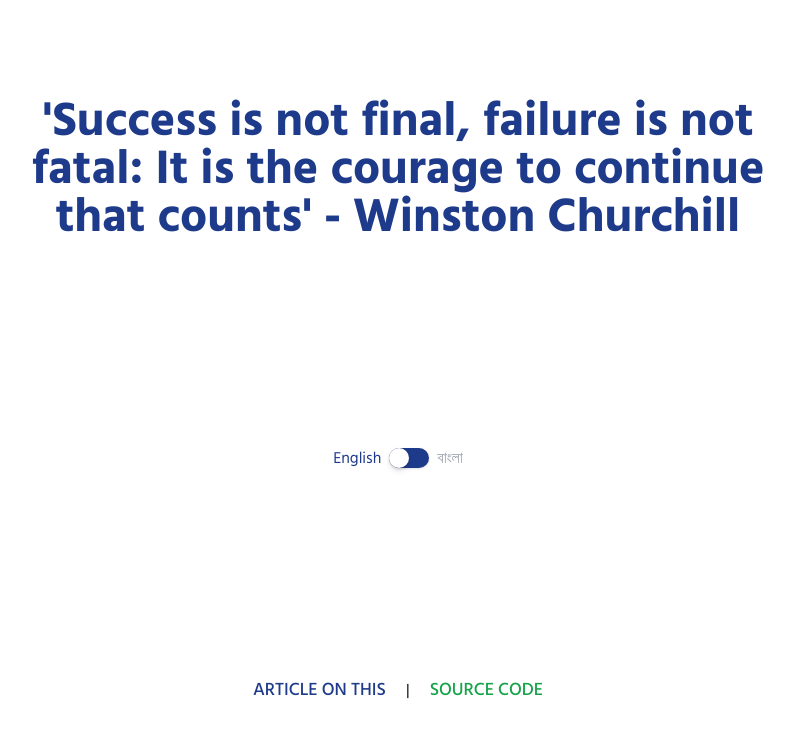
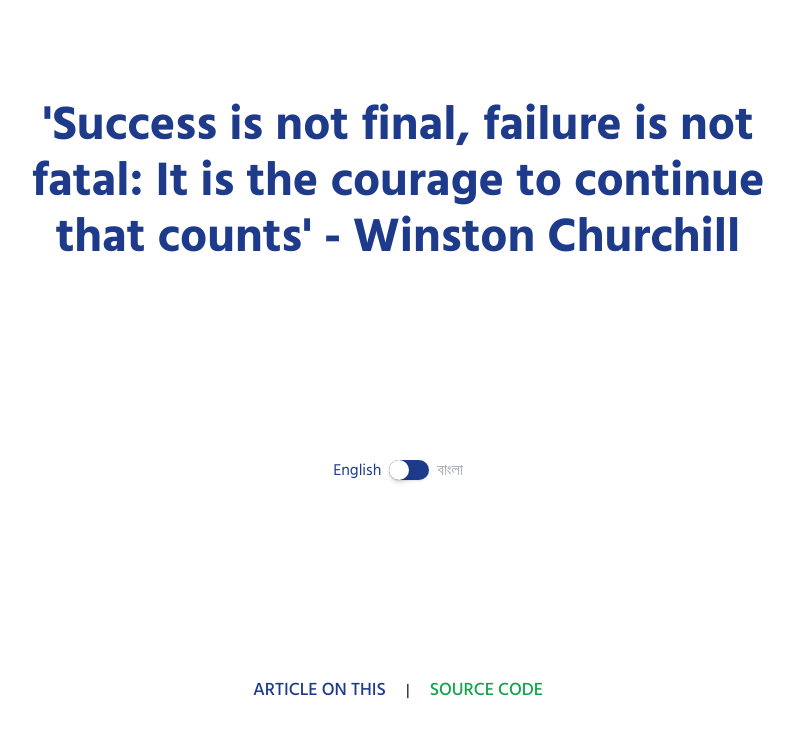
Before and after one commit to musiur/i18n-next, a Next.js app: page /en in a window 1280 px wide. Shown: the top 734 px of the page, without its empty margins (242-1036 px from the left). Built offline with nearby package versions, Linux system fonts and the light colour scheme.

Commit message:
line height modified of heading

```diff
--- a/src/app/[lang]/page.tsx
+++ b/src/app/[lang]/page.tsx
@@ -8,7 +8,7 @@ export default async function Home({ params }: ParamLang) {
   return (
     <main className="flex min-h-screen flex-col items-center justify-between p-3 md:p-24">
       <h1
-        className={`text-2xl md:text-5xl font-extrabold max-w-[800px] leading-[3.5rem] text-center ${
+        className={`text-2xl md:text-5xl font-extrabold max-w-[800px] leading-normal md:leading-[3.5rem] text-center ${
           params.lang === "en" ? "text-blue-900" : "text-green-800"
         }`}
       >
```
